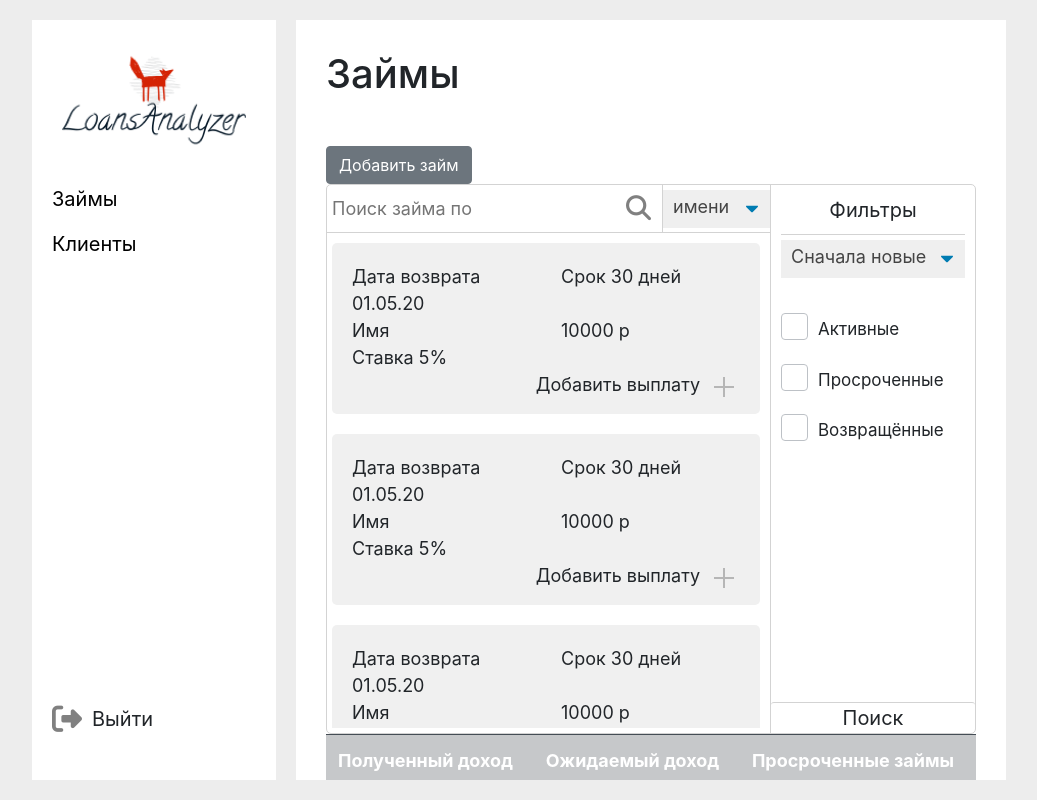
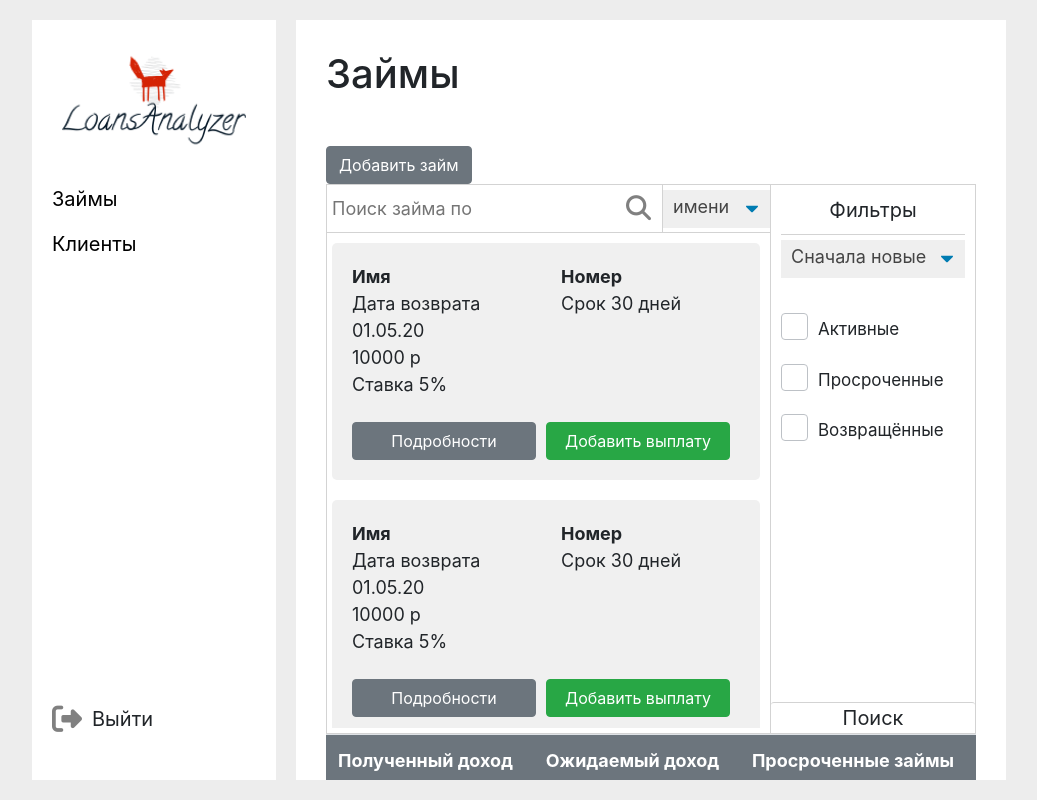
Before and after one commit to aiserrock/LoansAnalyzerFront, a React (Create React App) app: page /loans in a window 1280 px wide. Shown: the whole page, without its empty margins (121-1158 px from the left). Built offline with nearby package versions, Linux system fonts and the light colour scheme.

Commit message:
Corrected

```diff
--- a/src/App.scss
+++ b/src/App.scss
@@ -99,6 +99,11 @@
 
   }
 
+  & .table_dark {
+    background-color: #6c757d;
+    border-color: #6c757d ;
+    color: white;
+  }
 
   & .dagger {
     position: relative;
--- a/src/Components/LoansList/LoansList.js
+++ b/src/Components/LoansList/LoansList.js
@@ -10,15 +10,20 @@ export default class LoansList extends Component {
                         this.props.loans.map(element => (
                             <div key={element.id} className={'loans-list__item'}>
                                 <div className="row">
-                                    <div className="col-md-6 col-xs-12">Дата возврата {element.expiration_at}</div>
+                                    <div className="col-md-6  col-xs-12"><b>Имя</b></div>
+                                    <div className="col-md-6  col-xs-12"><b>Номер</b></div>
+                                    <div className="col-md-6 col-xs-12 d-flex">Дата возврата {element.expiration_at}</div>
                                     <div className="col-md-6  col-xs-12">Срок {element.issued_at} дней</div>
-                                    <div className="col-md-6  col-xs-12">Имя</div>
+
                                     <div className="col-md-6  col-xs-12">{element.amount} р</div>
                                     <div className="col-12">Ставка {element.rate}%</div>
                                 </div>
-                                <div className={'loans-list__item-add'}>
-                                    <p className={'mr-2'}>Добавить выплату</p>
-                                    <span onClick={() => this.props.interactWithPayout(true, element)} className={'dagger dagger_add'}></span>
+                                <div className="button-section mt-4">
+                                    <button className="btn btn-secondary">Подробности</button>
+                                    <button className="btn btn-success"
+                                            onClick={() => this.props.interactWithPayout(true, element)}
+                                    >
+                                        Добавить выплату</button>
                                 </div>
                             </div>
                         ))
--- a/src/Components/LoansList/LoansList.scss
+++ b/src/Components/LoansList/LoansList.scss
@@ -12,7 +12,7 @@
   }
 
   &__item {
-    padding: 20px 20px 0 20px;
+    padding: 20px;
     margin: 0 5px 20px 0;
     border-radius: 5px;
     background-color: #F0F0F0;
--- a/src/Containers/Clients/Clients.js
+++ b/src/Containers/Clients/Clients.js
@@ -86,7 +86,7 @@ class Clients extends Component {
 
                 <table className="table">
                     <thead className="thead">
-                    <tr className={'table-dark'}>
+                    <tr className={'table_dark'}>
                         <th scope="col">#</th>
                         <th scope="col">ФИО</th>
                         <th scope="col">Телефон</th>
--- a/src/Containers/Loans/Loans.js
+++ b/src/Containers/Loans/Loans.js
@@ -212,8 +212,8 @@ class Loans extends Component {
                     </div>
                 </div>
                 <table className="table">
-                    <thead className="thead">
-                    <tr className={'table-dark'}>
+                    <thead>
+                    <tr className={'table_dark'}>
                         <th scope="col">Полученный доход</th>
                         <th scope="col">Ожидаемый доход</th>
                         <th scope="col">Просроченные займы</th>
@@ -225,9 +225,9 @@ class Loans extends Component {
                         <td><span className={'text-success'}>+3500</span></td>
                         <td><span className={'text-danger'}>10000</span></td>
                     </tr>
-
                     </tbody>
                 </table>
+
 
 
                 <AppPayout
--- a/src/Containers/Loans/Loans.scss
+++ b/src/Containers/Loans/Loans.scss
@@ -21,7 +21,7 @@
     height: 550px;
     display: flex;
     flex-direction: row;
-    @include border();
+    border: 1px solid lightgray;
     background-color: white;
 
     & input {
--- a/src/css/Checkbox.scss
+++ b/src/css/Checkbox.scss
@@ -55,8 +55,8 @@ $green: #06842c;
 
     &:checked {
       color: $white;
-      border-color: $green;
-      background: $green;
+      border-color: gray;
+      background: gray;
 
       &::before {
         opacity: 1;
```
